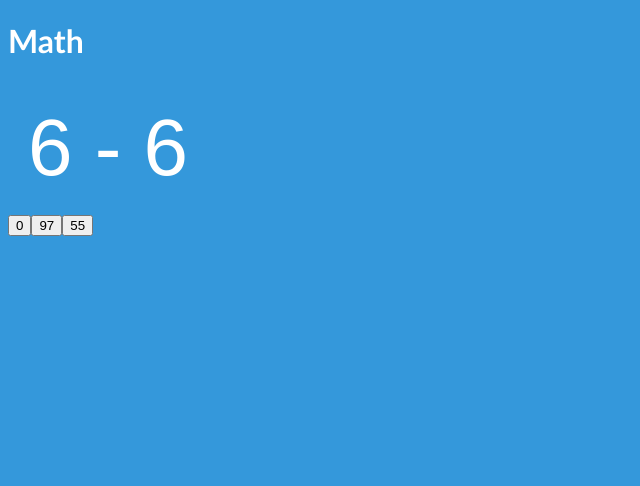
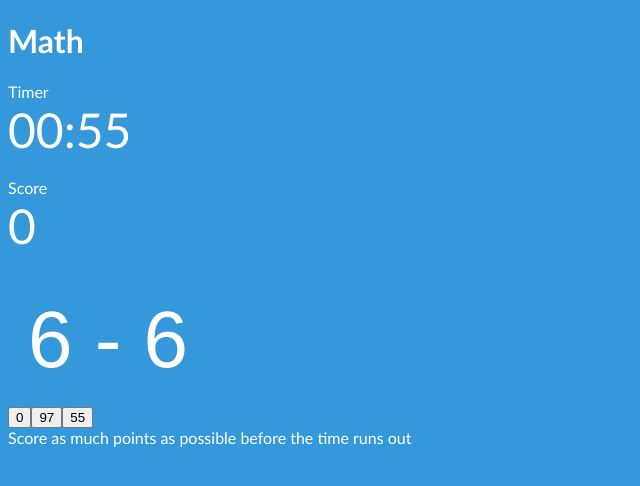
Before and after one commit to Akil-Elias/brain-gym, a plain HTML site: page math/index.html in a window 1280 px wide. Shown: the top 486 px of the page, without its empty margins (0-640 px from the left). Drawn offline with Linux system fonts and the light colour scheme.

Commit message:
added countdown timer for the math game and started work on score board

```diff
--- a/math/index.css
+++ b/math/index.css
@@ -21,3 +21,7 @@ h1{
     background-color: #3498db;
     color: white;
 }
+
+.stats {
+    font-size: 48px; margin-bottom: 20px;
+}
--- a/math/index.html
+++ b/math/index.html
@@ -9,8 +9,15 @@
 <body>
     <main id="container">
         <h1>Math</h1>
+        <label for="timer">Timer</label>
+        <div id="timer" class="stats">01:00</div>
+        <label for="score">Score</label>
+        <div id="score" class="stats">0</div>
         <input id="display" readonly>
         <div id="optionBts"></div>
+        <div id="messageBoard">Score as much points as possible before the time runs out</div>
+
+
     </main>
     <script src="./index.js"></script>
 </body>
--- a/math/index.js
+++ b/math/index.js
@@ -1,20 +1,28 @@
 const display = document.querySelector('#display');
 const optionBts = document.querySelector('#optionBts');
+const message = document.querySelector('#messageBoard');
+const scoreBoard = document.querySelector('#score');
 const operations = ["+", "-", "*"];
 const options = [];
 let problem;
 let solution;
+let score = 0;
+let totalSeconds = 60;
+let remainingSeconds = totalSeconds;
+let intervalId = null;
 
 const newProblem = () => {
     let numOne = Math.floor(Math.random() * 10) + 1;
     let numTwo = Math.floor(Math.random() * 10) + 1;
     let op = operations[Math.floor(Math.random() * 3)];
     problem = `${numOne} ${op} ${numTwo}`;
+    console.log(`Operator chosen: ${op}`);
     return problem;
 }
 
 const solutionGenerator = () => {
     solution = eval(problem);
+    //solution = parseFloat(eval(problem).toFixed(2)); //to 2 decimal places
     console.log(`Solution is ${solution}`)//print solution
     return solution;
 }
@@ -30,12 +38,44 @@ const optionsGenerator = () => {
     for(let opt of options){
         let btn = document.createElement('button');
         btn.innerText = opt;
+        btn.addEventListener("click", ()=>{
+            if(opt === solution){
+                score++;
+                scoreBoard.innerText = score;
+                message.innerText = "Correct!"
+            }else{
+                message.innerText = "False"
+            }
+        })
+
         optionBts.appendChild(btn);
+    }
+}
 
+const formatTime = (seconds) => {
+    let mins = Math.floor(seconds / 60);
+    let secs = seconds % 60;
+    return `${mins.toString().padStart(2, '0')}:${secs.toString().padStart(2, '0')}`;
+}
+
+const updateDisplay = () => {
+    document.getElementById('timer').innerText = formatTime(remainingSeconds);
+}
+
+const startTimer = () => {
+    if (intervalId === null && remainingSeconds > 0) {
+        intervalId = setInterval(() => {
+            remainingSeconds--;
+            updateDisplay();
+            if (remainingSeconds === 0) {
+            clearInterval(intervalId);
+            intervalId = null;
+            }
+        }, 1000);
     }
-
 }
 
 display.value = newProblem();
 solutionGenerator();
 optionsGenerator();
+startTimer();
```
